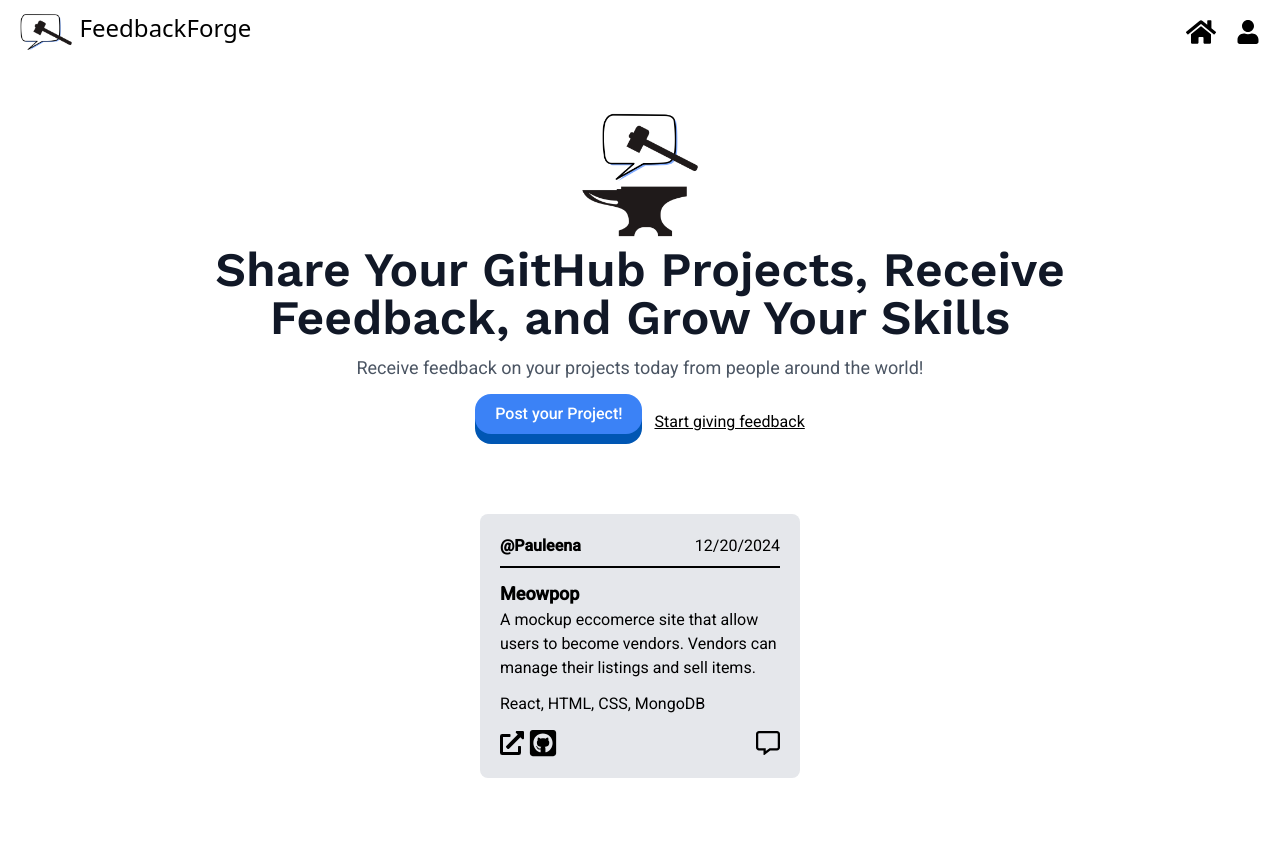
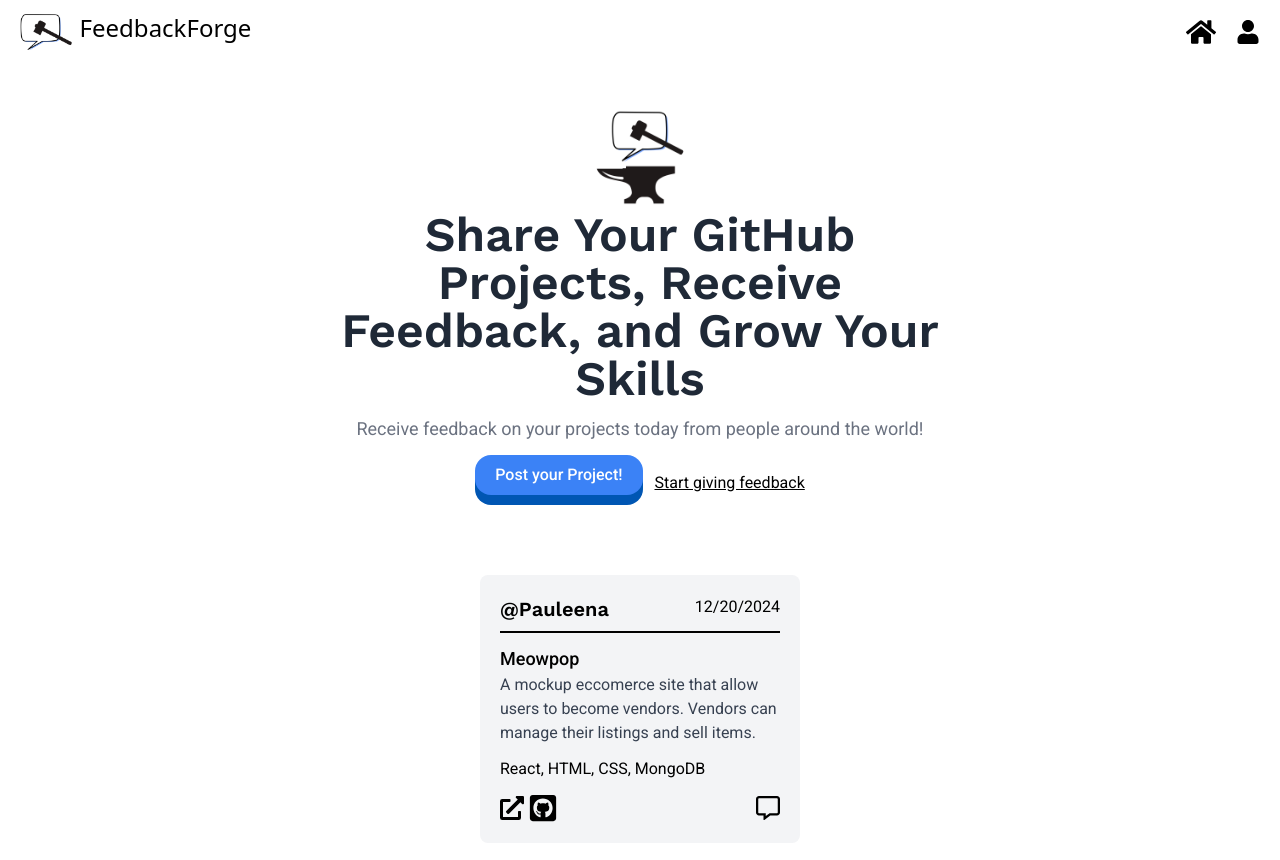
Before and after one commit to pauleenaphan/Feedback-Forge, a React (Vite) app in the folder frontend/: page / in a window 1280 px wide. Shown: the top 860 px of the page. Before the commit the page ends 818 px from the top, so only its background shows below. Built offline with nearby package versions, Linux system fonts and the light colour scheme.

Commit message:
changed width of h1 and added hover effect to buttons in nav

```diff
--- a/frontend/src/components/Nav.tsx
+++ b/frontend/src/components/Nav.tsx
@@ -16,7 +16,7 @@ export const Navbar = () =>{
             </div>
 
             <div className="flex items-center gap-5">
-                <button onClick={() => {navigate("/")}}> <FaHome className="text-3xl text-black"/> </button>
+                <button onClick={() => {navigate("/")}}> <FaHome className="text-3xl text-black hover:text-blue-500"/> </button>
                 <button
                 onClick={() => {
                     if (isLogged) {
@@ -26,7 +26,7 @@ export const Navbar = () =>{
                     }
                 }}
                 >
-                    <FaUser className="text-2xl text-black" />
+                    <FaUser className="text-2xl text-black hover:text-blue-500"/>
                 </button>
             </div>
         </nav>
--- a/frontend/src/pages/Home.tsx
+++ b/frontend/src/pages/Home.tsx
@@ -1,6 +1,5 @@
 import { useNavigate } from 'react-router-dom';
 
-import { CgWebsite } from "react-icons/cg";
 import { FaGithubSquare, FaRegCommentAlt, FaExternalLinkAlt } from "react-icons/fa";
 
 import ffIcon from "../assets/ffIcon.png";
@@ -11,15 +10,15 @@ export const Homepage = () => {
 
     return (
         <main className="font-body flex flex-col gap-20 my-10">
-            <header className="flex justify-center flex-col items-center gap-3 mx-auto w-2/3">
+            <header className="flex justify-center flex-col items-center gap-3 mx-auto w-1/2">
                 <div className="flex flex-col items-center">
                     <img src={ffIcon} className="w-1/6"/>
-                    <h1 className="font-heading text-5xl font-bold text-gray-900 text-center">
+                    <h1 className="font-heading text-5xl font-bold text-gray-800 text-center">
                         Share Your GitHub Projects, Receive Feedback, and Grow Your Skills
                     </h1>
                 </div>
 
-                <p className="text-lg text-gray-600">Receive feedback on your projects today from people around the world!</p>
+                <p className="text-lg text-gray-500">Receive feedback on your projects today from people around the world!</p>
 
                 {/* Conditional rendering based on login status */}
                 <div className="flex justify-center gap-3 items-end">
@@ -42,14 +41,14 @@ export const Homepage = () => {
 
             <section className="flex justify-center flex-wrap gap-5">
                 {/* Project card */}
-                <article className="bg-gray-200 p-5 rounded-lg flex flex-col gap-3 w-1/4">
+                <article className="bg-gray-100 p-5 rounded-lg flex flex-col gap-3 w-1/4">
                     <div className="flex justify-between border-b-2 border-black pb-2">
-                        <p className="font-bold"> @Pauleena </p>
+                        <p className="font-heading font-bold text-xl"> @Pauleena </p>
                         <p>12/20/2024</p>
                     </div>
                     <div>
-                        <h2 className="font-bold text-lg"> Meowpop </h2>
-                        <p> A mockup eccomerce site that allow users to become vendors. Vendors can manage their listings and sell items.</p>
+                        <h2 className="font-medium text-lg "> Meowpop </h2>
+                        <p className="text-gray-700"> A mockup eccomerce site that allow users to become vendors. Vendors can manage their listings and sell items.</p>
                     </div>
                     <p> React, HTML, CSS, MongoDB</p>
                     <div className="flex justify-between text-2xl items-center">
```
